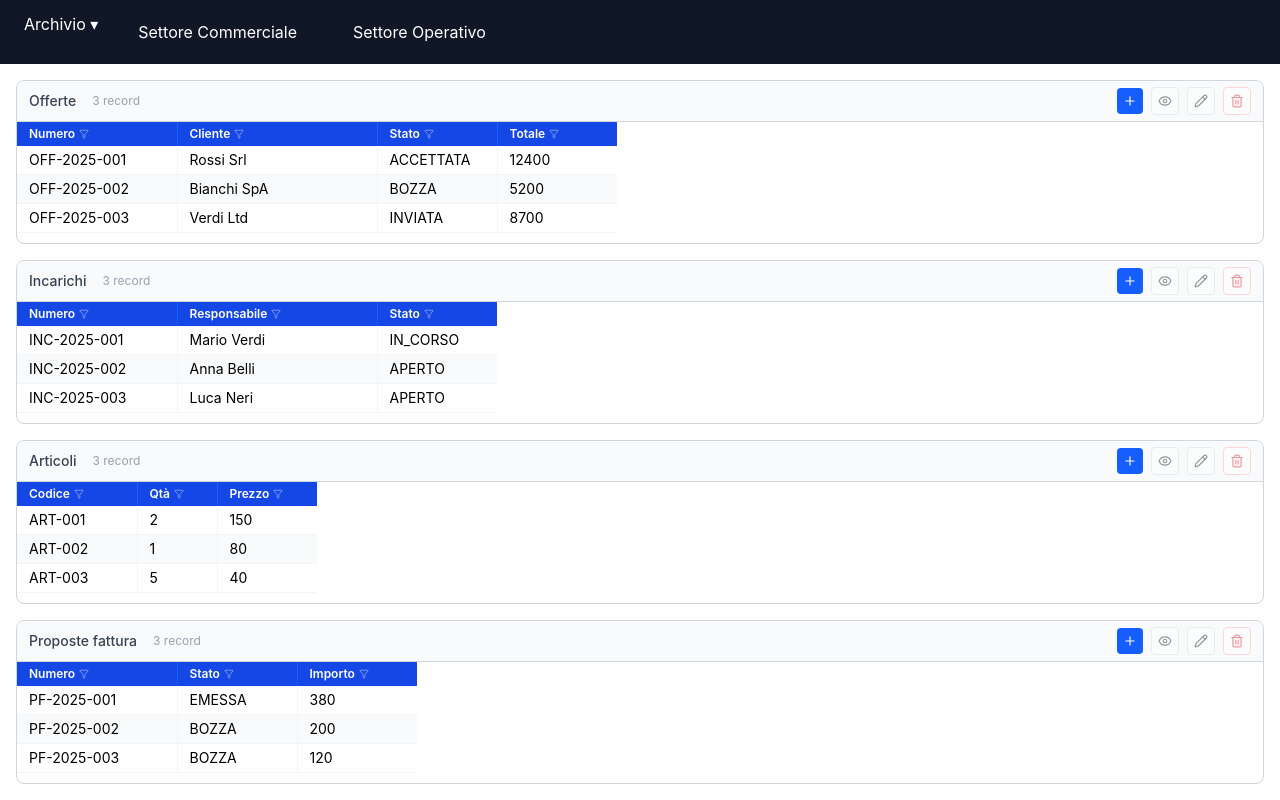
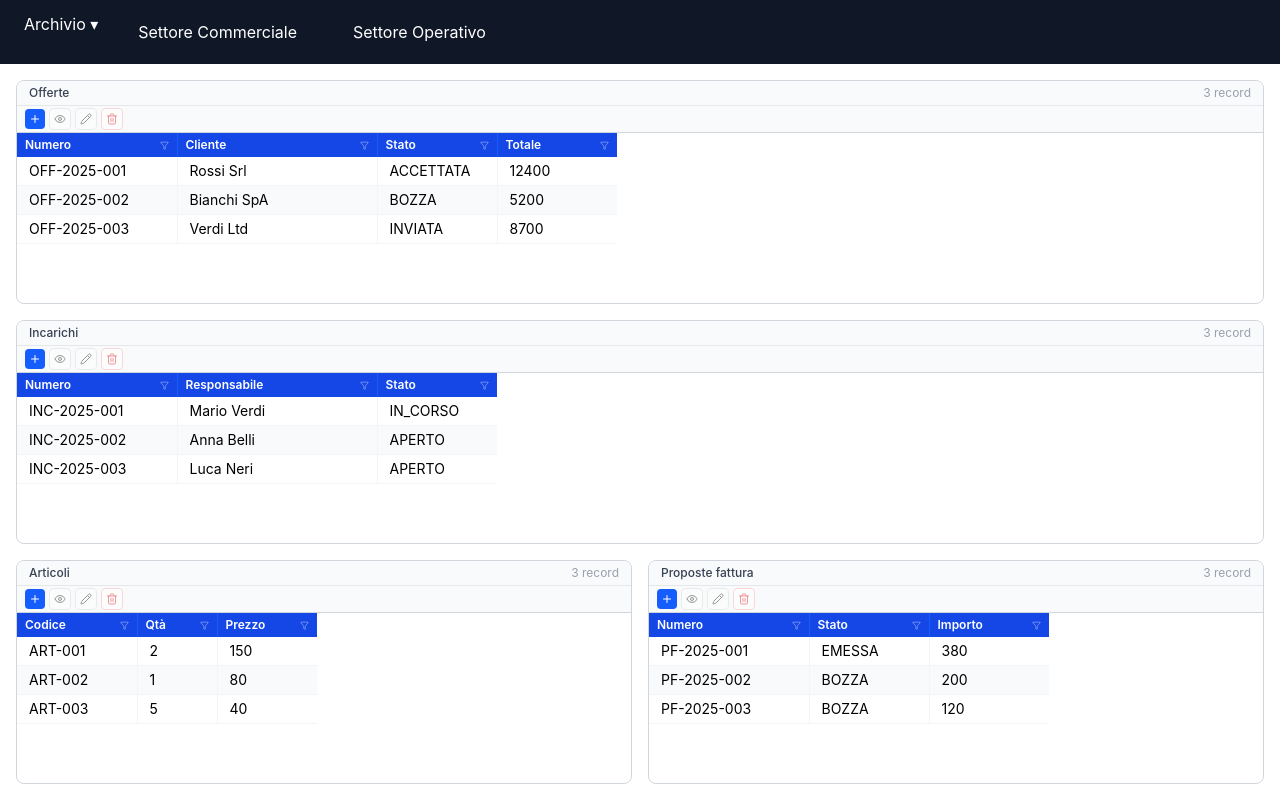
Before and after one commit to Ferro98/Company-Handler, a React (Vite) app in the folder frontend/: page /commerciale in a window 1280 px wide. Built offline with nearby package versions, Linux system fonts and the light colour scheme.

Commit message:
feat: datagrid layout fixes, inline column filters

```diff
--- a/frontend/src/components/DataGrid.tsx
+++ b/frontend/src/components/DataGrid.tsx
@@ -61,44 +61,35 @@ export default function DataGrid<T extends { id: number }>({
     return (
         <div className="flex flex-col border border-gray-300 rounded-lg overflow-hidden bg-white h-full">
 
-            {/* TOOLBAR */}
-            <div className="flex items-center gap-2 px-3 py-1.5 bg-gray-50 border-b border-gray-300">
-                <span className="font-medium text-sm text-gray-700 mr-2">{titolo}</span>
-                <span className="text-xs text-gray-400 mr-auto">{datiFiltrati.length} record</span>
+            {/* RIGA 1: titolo + contatore */}
+            <div className="flex items-center gap-2 px-3 py-1 bg-gray-50 border-b border-gray-200">
+                <span className="font-medium text-xs text-gray-700">{titolo}</span>
+                <span className="text-xs text-gray-400 ml-auto">{datiFiltrati.length} record</span>
+            </div>
 
-                <button title="Inserisci" onClick={onInserisci} className="p-1.5 rounded bg-blue-600 text-white hover:bg-blue-700 disabled:opacity-40">
-                    <Plus size={14} />
+            {/* RIGA 2: bottoni azioni */}
+            <div className="flex items-center gap-1 px-2 py-0.5 bg-gray-50 border-b border-gray-300">
+                <button title="Inserisci" onClick={onInserisci} className="p-1 rounded bg-blue-600 text-white hover:bg-blue-700">
+                    <Plus size={12} />
                 </button>
-                <button title="Visualizza" disabled={!hasSelezione} onClick={() => selezionata && onVisualizza?.(selezionata)} className="p-1.5 rounded border border-gray-300 bg-white hover:bg-gray-100 disabled:opacity-40">
-                    <Eye size={14} />
+                <button title="Visualizza" disabled={!hasSelezione} onClick={() => selezionata && onVisualizza?.(selezionata)} className="p-1 rounded border border-gray-300 bg-white hover:bg-gray-100 disabled:opacity-40">
+                    <Eye size={12} />
                 </button>
-                <button title="Modifica" disabled={!hasSelezione} onClick={() => selezionata && onModifica?.(selezionata)} className="p-1.5 rounded border border-gray-300 bg-white hover:bg-gray-100 disabled:opacity-40">
-                    <Pencil size={14} />
+                <button title="Modifica" disabled={!hasSelezione} onClick={() => selezionata && onModifica?.(selezionata)} className="p-1 rounded border border-gray-300 bg-white hover:bg-gray-100 disabled:opacity-40">
+                    <Pencil size={12} />
                 </button>
-                <button title="Elimina" disabled={!hasSelezione} onClick={() => selezionata && onElimina?.(selezionata)} className="p-1.5 rounded border border-red-300 text-red-600 bg-white hover:bg-red-50 disabled:opacity-40">
-                    <Trash2 size={14} />
+                <button title="Elimina" disabled={!hasSelezione} onClick={() => selezionata && onElimina?.(selezionata)} className="p-1 rounded border border-red-300 text-red-600 bg-white hover:bg-red-50 disabled:opacity-40">
+                    <Trash2 size={12} />
                 </button>
                 {operazioniExtra && operazioniExtra.length > 0 && (
                     <div className="relative">
-                        <button
-                            title="Altre operazioni"
-                            disabled={!hasSelezione}
-                            onClick={() => setMenuApertoId(menuApertoId === -1 ? null : -1)}
-                            className="p-1.5 rounded border border-gray-300 bg-white hover:bg-gray-100 disabled:opacity-40"
-                        >
-                            <MoreHorizontal size={14} />
+                        <button title="Altre operazioni" disabled={!hasSelezione} onClick={() => setMenuApertoId(menuApertoId === -1 ? null : -1)} className="p-1 rounded border border-gray-300 bg-white hover:bg-gray-100 disabled:opacity-40">
+                            <MoreHorizontal size={12} />
                         </button>
                         {menuApertoId === -1 && hasSelezione && (
                             <div className="absolute right-0 top-full mt-1 bg-white border border-gray-200 rounded shadow-lg z-10 min-w-40">
                                 {operazioniExtra.map((op) => (
-                                    <button
-                                        key={op.label}
-                                        onClick={() => {
-                                            selezionata && op.onClick(selezionata)
-                                            setMenuApertoId(null)
-                                        }}
-                                        className="block w-full text-left px-4 py-2 text-xs hover:bg-gray-50"
-                                    >
+                                    <button key={op.label} onClick={() => { selezionata && op.onClick(selezionata); setMenuApertoId(null) }} className="block w-full text-left px-4 py-2 text-xs hover:bg-gray-50">
                                         {op.label}
                                     </button>
                                 ))}
@@ -121,22 +112,26 @@ export default function DataGrid<T extends { id: number }>({
                                     <th
                                         key={String(col.key)}
                                         style={{ width: col.width ?? 150 }}
-                                        className="px-3 py-1 text-left text-xs font-semibold border-r border-blue-600 last:border-r-0 cursor-pointer select-none"
+                                        className="px-2 py-1 text-left border-r border-blue-600 last:border-r-0 cursor-pointer select-none"
                                         onClick={() => setColonnaFiltroAttiva(colonnaFiltroAttiva === String(col.key) ? null : String(col.key))}
                                     >
-                                        <div className="flex items-center gap-1">
-                                            {col.label}
-                                            <Filter size={10} className="opacity-50" />
-                                        </div>
-                                        {colonnaFiltroAttiva === String(col.key) && (
+                                        {colonnaFiltroAttiva === String(col.key) ? (
                                             <input
                                                 autoFocus
                                                 type="text"
                                                 value={filtri[String(col.key)] ?? ''}
                                                 onChange={(e) => handleFiltro(String(col.key), e.target.value)}
                                                 onClick={(e) => e.stopPropagation()}
-                                                className="mt-1 w-full text-xs px-1 py-0.5 border border-blue-300 rounded font-normal"
+                                                onBlur={() => setColonnaFiltroAttiva(null)}
+                                                className="w-full text-xs px-1 py-0 bg-blue-800 text-white border-b border-white outline-none placeholder-blue-300"
+                                                placeholder={col.label}
                                             />
+                                        ) : (
+                                            <div className="flex items-center gap-1 text-xs font-semibold text-white">
+                                                {col.label}
+                                                {filtri[String(col.key)] && <span className="w-1.5 h-1.5 rounded-full bg-yellow-400 inline-block" />}
+                                                <Filter size={9} className="opacity-50 ml-auto" />
+                                            </div>
                                         )}
                                     </th>
                                 ))}
--- a/frontend/src/pages/CommercialePage.tsx
+++ b/frontend/src/pages/CommercialePage.tsx
@@ -67,6 +67,7 @@ export default function CommercialePage() {
 
     return (
         <div className="flex flex-col h-[calc(100vh-64px)] p-4 gap-4">
+            <div className="flex-1">
                 <DataGrid<Offerta>
                     titolo="Offerte"
                     colonne={colonneOfferte}
@@ -78,7 +79,9 @@ export default function CommercialePage() {
                     }}
                     caricamento={caricamento}
                 />
+            </div>
 
+            <div className="flex-1">
                 <DataGrid<Incarico>
                     titolo="Incarichi"
                     colonne={colonneIncarichi}
@@ -87,14 +90,19 @@ export default function CommercialePage() {
                     onSeleziona={setIncaricoSelezionato}
                     caricamento={caricamento}
                 />
+            </div>
 
+            <div className="flex-1 flex gap-4">
+                <div className="flex-1">
                     <DataGrid<Articolo>
                         titolo="Articoli"
                         colonne={colonneArticoli}
                         dati={articoliFiltrati}
                         caricamento={caricamento}
                     />
+                </div>
 
+                <div className="flex-1">
                     <DataGrid<PropostaFattura>
                         titolo="Proposte fattura"
                         colonne={colonneProposte}
@@ -102,5 +110,7 @@ export default function CommercialePage() {
                         caricamento={caricamento}
                     />
                 </div>
+            </div>
+        </div>
     )
 }
```
Lines whose indentation alone changed are shown as unchanged.
